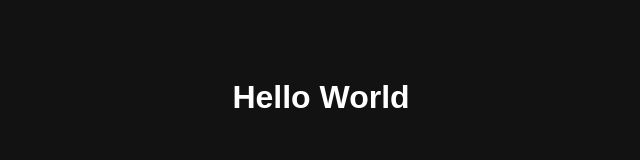
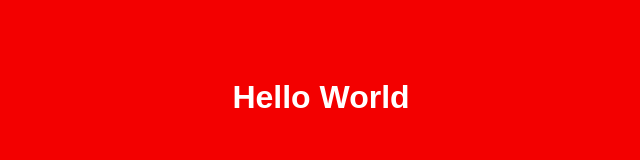
Before and after one commit to Mythyxs/website, a plain HTML site: page index.html in a window 1280 px wide. Shown: the whole page, without its empty margins (319-959 px from the left). Drawn offline with Linux system fonts and the light colour scheme.

Commit message:
changed background color

```diff
--- a/style.css
+++ b/style.css
@@ -1,5 +1,5 @@
 body {
-  background-color: #121212;
+  background-color: #f30000;
   color: white;
   font-family: sans-serif;
   text-align: center;
```
